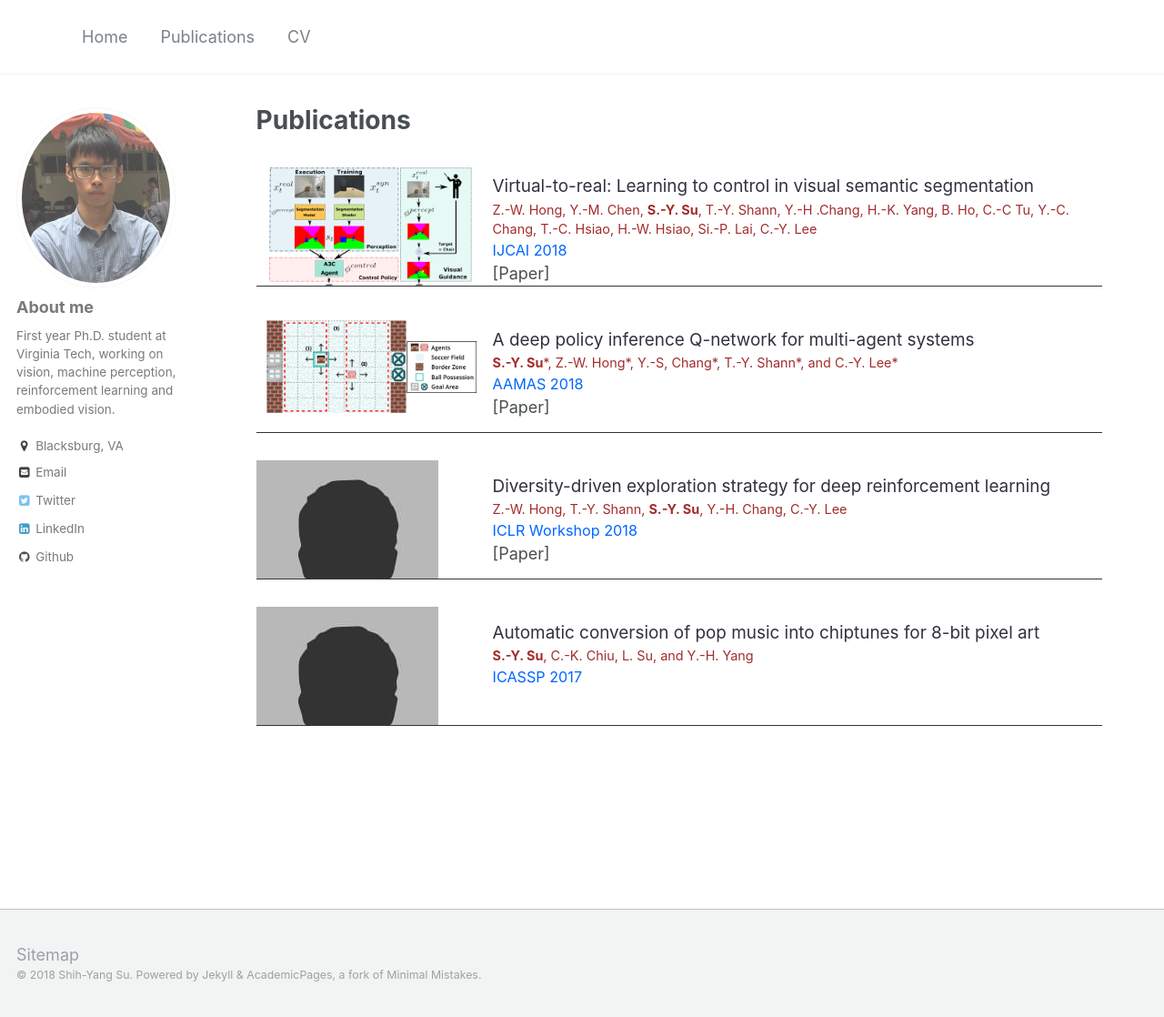
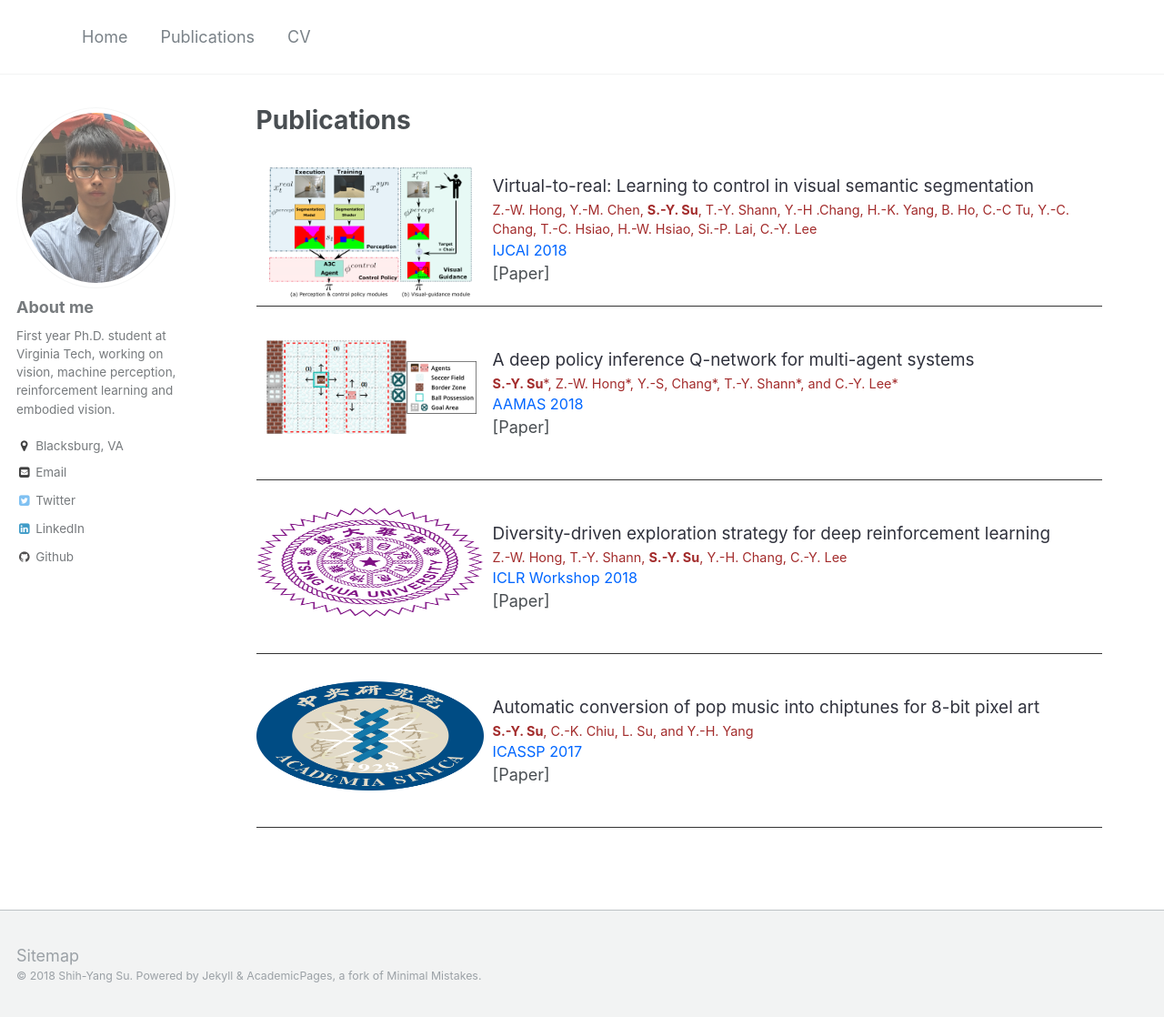
Before and after one commit to LemonATsu/LemonATsu.github.io, a Jekyll site: the page built from _pages/publications.md, in a window 1280 px wide and 1118 px high. Shown: the whole window at 91% size. Built offline with Jekyll 4.4.1, drawn with Linux system fonts in a browser that asks for light colours.

Commit message:
modify pubs

```diff
--- a/_pages/publications.md
+++ b/_pages/publications.md
@@ -14,7 +14,7 @@ author_profile: true
     </div>
 </div>
 <div class="pub-container">
-    <div class="pub-thumb"><img src="https://lemonatsu.github.io/images/dpiqn.png" style="width:250;height:120;"></div>
+    <div class="pub-thumb"><img src="https://lemonatsu.github.io/images/dpiqn.png" style="width:250;height:130;"></div>
     <div class="pub-content">
         <div class="pub-title">A deep policy inference Q-network for multi-agent systems</div>
         <div class="pub-author"><b>S.-Y. Su</b>*, Z.-W. Hong*, Y.-S, Chang*, T.-Y. Shann*, and C.-Y. Lee*</div>
@@ -23,7 +23,7 @@ author_profile: true
     </div>
 </div>
 <div class="pub-container">
-    <div class="pub-thumb"><img src="https://lemonatsu.github.io/images/bio-photo.jpg"></div>
+    <div class="pub-thumb"><img src="https://lemonatsu.github.io/images/NTHU.png" style="width:250px;height:120px"></div>
     <div class="pub-content">
         <div class="pub-title">Diversity-driven exploration strategy for deep reinforcement learning</div>
         <div class="pub-author">Z.-W. Hong, T.-Y. Shann, <b>S.-Y. Su</b>, Y.-H. Chang, C.-Y. Lee</div>
@@ -32,10 +32,11 @@ author_profile: true
     </div>
 </div>
 <div class="pub-container">
-    <div class="pub-thumb"><img src="https://lemonatsu.github.io/images/bio-photo.jpg"></div>
+    <div class="pub-thumb"><img src="https://lemonatsu.github.io/images/sinica.png" style="width:250px;height:120px"></div>
     <div class="pub-content">
         <div class="pub-title">Automatic conversion of pop music into chiptunes for 8-bit pixel art</div>
         <div class="pub-author"><b>S.-Y. Su</b>, C.-K. Chiu, L. Su, and Y.-H. Yang</div>
         <div class="pub-conf">ICASSP 2017</div>
+        [<a href="https://lemonatsu.github.io/files/su17icassp.pdf">Paper</a>]
     </div>
 </div>
--- a/assets/css/pub.css
+++ b/assets/css/pub.css
@@ -9,7 +9,7 @@
     float: left;
     margin-right: 10px;
     margin-bottom: 10px;
-    height: 120px;
+    height: 150px;
     width: 250px;
 }
 .pub-thumb img {
```
Also changed, not shown: images/NTHU.png (added), images/sinica.png (added), 1 other file.
